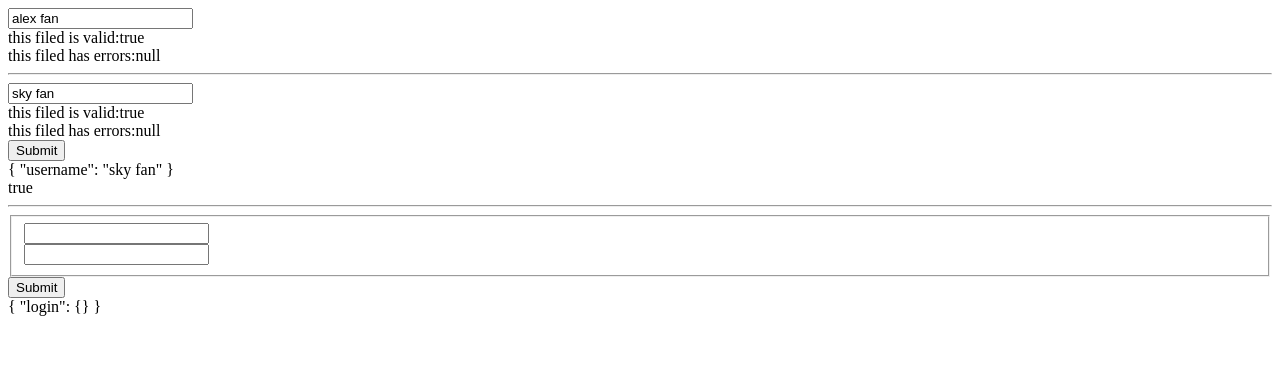
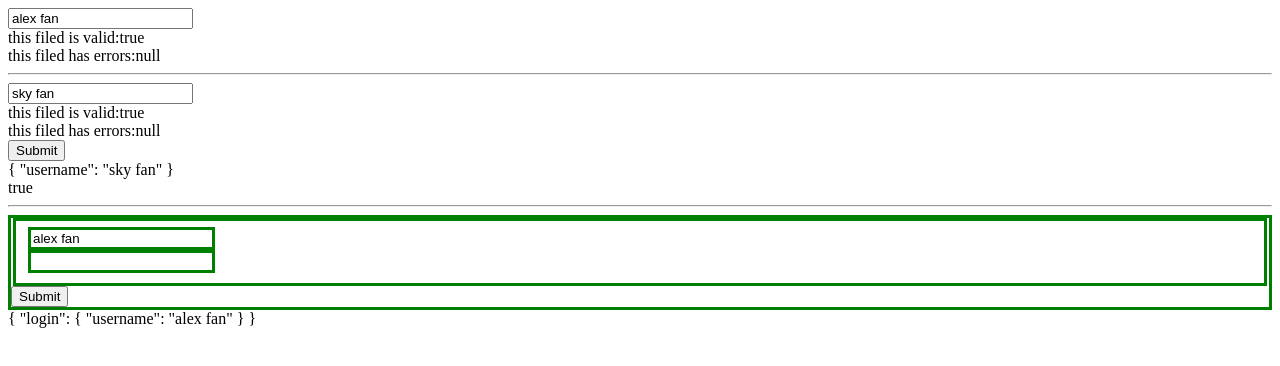
Before and after one commit to fancn21th/0_99_Ng_Form, an Angular app: page / in a window 1280 px wide. Shown: the top 366 px of the page. Built offline with nearby package versions, Linux system fonts and the light colour scheme.

Commit message:
validation style

```diff
--- a/src/app/widgets/form-three/form-three.component.css
+++ b/src/app/widgets/form-three/form-three.component.css
@@ -2,3 +2,10 @@ input,
 span {
   display: block;
 }
+
+.ng-invalid {
+  border: 3px solid red;
+}
+.ng-valid {
+  border: 3px solid green;
+}
--- a/src/app/widgets/form-three/form-three.component.html
+++ b/src/app/widgets/form-three/form-three.component.html
@@ -1,6 +1,6 @@
 <form #formRef="ngForm" (ngSubmit)="onSubmit(formRef.value)">
   <fieldset ngModelGroup="login">
-    <input type="text" name="username" [(ngModel)]="username" />
+    <input type="text" name="username" [(ngModel)]="username" required />
     <input type="password" name="password" [(ngModel)]="password" />
   </fieldset>
   <button type="submit">Submit</button>
--- a/src/app/widgets/form-three/form-three.component.ts
+++ b/src/app/widgets/form-three/form-three.component.ts
@@ -6,6 +6,8 @@ import { Component, OnInit } from "@angular/core";
   styleUrls: ["./form-three.component.css"]
 })
 export class FormThreeComponent implements OnInit {
+  username = "alex fan";
+
   constructor() {}
 
   ngOnInit() {}
```
